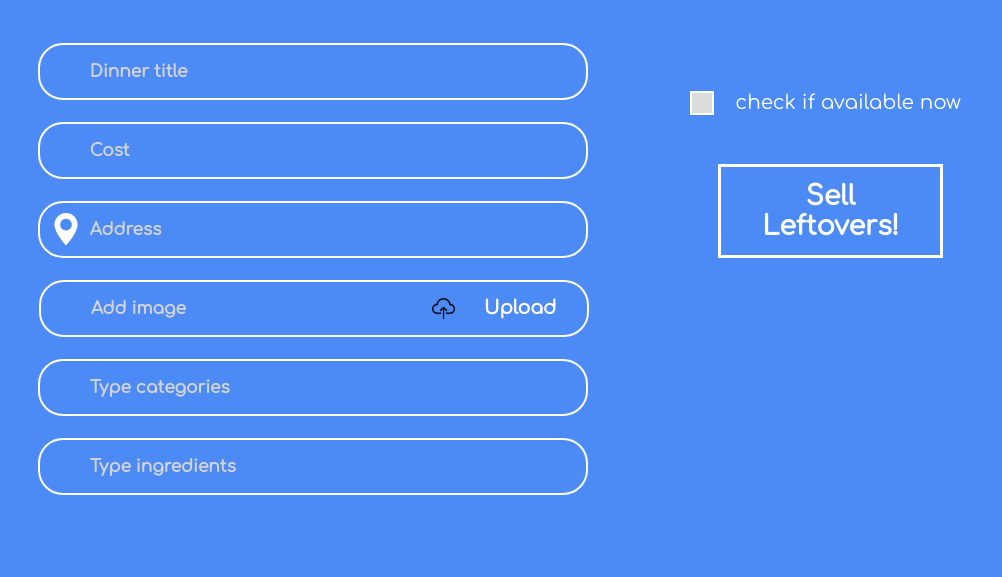
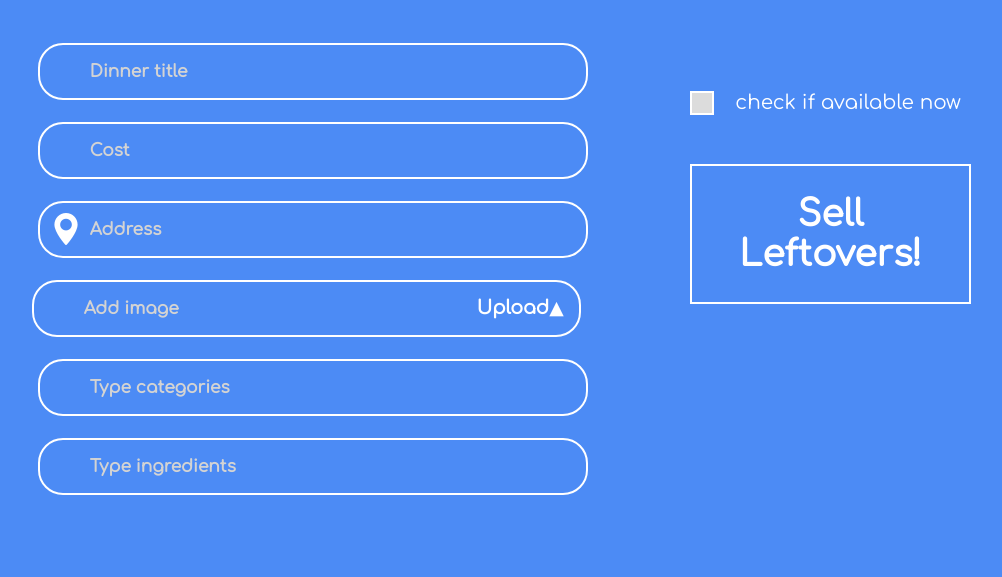
Before and after one commit to als429/1520, a Flask app: page /cook in a window 1280 px wide. Shown: the part 253-830 px from the top of the page, without its empty margins (174-1176 px from the left). Run offline with Flask 2, Linux system fonts and the light colour scheme; some libraries are stand-ins or nearby versions.

Commit message:
CSS modifications for smaller screens for cook and host

```diff
--- a/static/style.css
+++ b/static/style.css
@@ -138,7 +138,8 @@
 
 .inputfile:focus + label,
 .inputfile + label:hover {
-    background-color: rgb(96, 149, 202);
+    background-color: #333;
+    color: white;
 }
 
 .inputfile + label {
@@ -154,7 +155,7 @@
     font-weight: bold;
 }
 
-/************ check box ************/
+/************ checkbox ************/
 
 
 /* The container */
@@ -250,6 +251,7 @@
     clear: both;
 }
 
+
 /************ buttons ************/
 
 .btn {
@@ -268,9 +270,10 @@
     border-color: white;
     color: white;
     background-color: #4c8bf5;
-    width: 80%;
-    font-size: 27px;
-    border-width: 3px;
+    width: 100%;
+    font-size: 2em;
+    border-width: 2px;
+	padding: 10%;
 }
 
 .sell:hover {
@@ -310,7 +313,7 @@
 }
 
 
-/* login */
+/******** login *********/
 
 #login {
     position: fixed;
@@ -318,14 +321,37 @@
     right: 30;
 }
 
+/************ responsive - mid-size ************/
+@media screen and (max-width: 1000px) {
+	.column.left {
+		width: 100%;
+		margin: 0;
+	}
 
-/************ mobile responsive ************/
+	.column.right {
+		width: 100%;
+	}
+
+	.check {
+		width: 100%;
+	}
+
+	.checkmark {
+		/***problem....***/
+	}
+
+	.container {
+		width: 100%;
+	}
+
+}
+
+/************ responsive - mobile ************/
 
 #menuToggle input {
     /**makes the checkbox invisible**/
     opacity: 0;
 }
-
 
 /** this is triggered when the user's screen is less than 600 px **/
 
@@ -414,4 +440,5 @@
     #menuToggle input:checked ~ ul {
         transform: none;
     }
+
 }
--- a/templates/cook.html
+++ b/templates/cook.html
@@ -42,20 +42,24 @@
     <h1>Cook</h1>
     <div class="row">
       <div class="column left">
-        <form><input type="text" class="input dinner title" placeholder="Dinner title"></form>
-        <form><input type="text" class="input cost" placeholder="Cost"></form>
-        <form><input type="text" class="input location" placeholder="Address"></form>
-        <form><input type="text" class="input image" placeholder="Add image">
-          <input type="file" name="file" id="file" class="inputfile" />
-          <label for="file">Upload</label> </form>
-        <form><input type="text" class="input categories" placeholder="Type categories"></form>
-        <form><input type="text" class="input ingredients" placeholder="Type ingredients"></form>
+        <form><input type="text" placeholder="Dinner title"></form>
+        <form><input type="text" placeholder="Cost"></form>
+        <form><input type="text" class="location" placeholder="Address"></form>
+        <form>
+			<input type="text" placeholder="Add image"> <!--removed image class-->
+			<input type="file" name="file" class="inputfile" />
+			<label for="file">Upload&#x25b2;</label>
+		 </form>
+        <form><input type="text" placeholder="Type categories"></form>
+        <form><input type="text" placeholder="Type ingredients"></form>
       </div>
       <div class="column right">
-        <label class="container">check if available now
-          <input type="checkbox">
-          <span class="checkmark"></span>
-        </label>
+		<div class="check">
+			<label class="container">check if available now
+			  <input type="checkbox">
+			  <span class="checkmark"></span>
+			</label>
+		</div>
         <button class="btn sell">Sell Leftovers!</button>
       </div>
     </div>
@@ -80,5 +84,6 @@
         console.log("ID Token: " + id_token);
       }
     </script>
+
   </body>
 <html>
```
Also changed, not shown: static/icons/sources.md (+1 -0 lines), templates/host.html (+10 -9 lines), static/icons/upload-dark.png (added), static/icons/upload.png.
